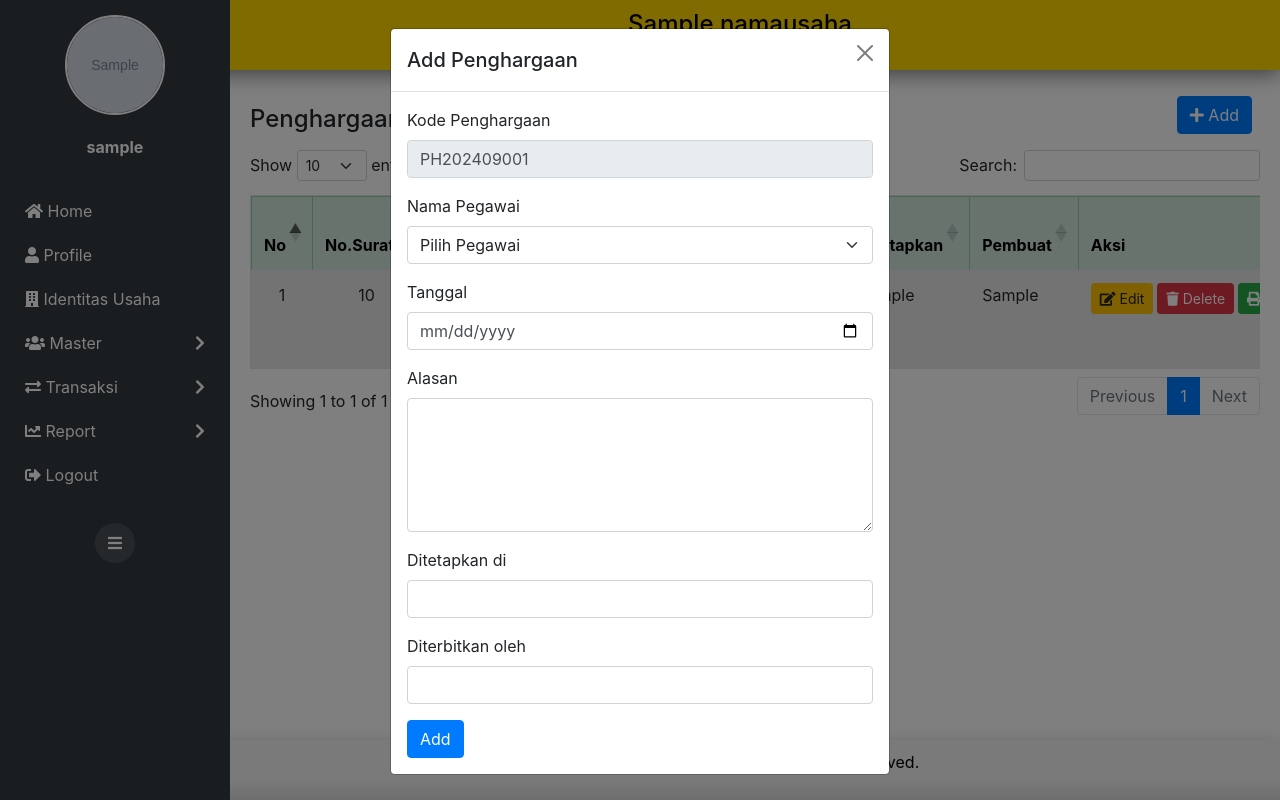
After one commit to chrisnaocta/Semester-3-Web-HRD, a PHP site: page /penghargaan.php in a window 1280 px wide, after a click on "Add". The commit adds this page. Run offline with PHP 8.4, Linux system fonts and the light colour scheme; the visitor is signed in with stand-in values (Sample User, id 1); tables that the repository leaves empty or names only in its code hold one stand-in row (values such as "Sample post"); grey boxes marked "Sample" are stand-in pictures; some libraries are stand-ins or nearby versions.

Commit message:
Menyelesaikan halaman penghargaan

```diff
--- /dev/null
+++ b/penghargaan.php
@@ -0,0 +1,341 @@
+<?php
+session_start();
+require 'config.php';
+require 'login_session.php';
+require 'read_departemen.php';
+
+$iduser = $_SESSION['iduser'];
+
+// Ambil data user dari database
+$stmt = $conn->prepare("SELECT username, foto FROM login WHERE iduser = ?");
+$stmt->bind_param("i", $iduser);
+$stmt->execute();
+$stmt->bind_result($username, $foto);
+$stmt->fetch();
+$stmt->close();
+
+// Ambil data nama usaha dan alamat dari database
+$stmt = $conn->prepare("SELECT nama, alamat FROM namausaha LIMIT 1");
+$stmt->execute();
+$stmt->bind_result($namaUsaha, $alamatUsaha);
+$stmt->fetch();
+$stmt->close();
+
+// Ambil data penghargaan dan relasi dengan pegawai
+$result = $conn->query("SELECT p.id_penghargaan, p.tanggal, p.alasan, p.idpeg, g.nama, p.ditetapkan, p.pembuat_surat FROM penghargaan p JOIN pegawai g ON p.idpeg = g.idpeg ORDER BY p.id_penghargaan DESC");
+
+// Dapatkan nomor urut terbaru untuk id_penghargaan baru
+$stmt = $conn->query("SELECT id_penghargaan FROM penghargaan ORDER BY id_penghargaan DESC LIMIT 1");
+$latestid = $stmt->fetch_assoc();
+$urut = 1;
+if ($latestid) {
+    $latestNumber = (int) substr($latestid['id_penghargaan'], 8);  // Ambil 3 digit terakhir dari id_penghargaan
+    $urut = $latestNumber + 1;
+}
+$newid = 'PH' . date('Y') . date('m') . str_pad($urut, 3, '0', STR_PAD_LEFT);
+
+// Simpan pesan ke variabel dan hapus dari session
+$message = null;
+if (isset($_SESSION['message'])) {
+    $message = $_SESSION['message'];
+    unset($_SESSION['message']);
+}
+?>
+
+<?php require 'head.php'; ?>
+<div class="wrapper">
+    <header>
+        <h4 style="text-align:center;"><?php echo htmlspecialchars($namaUsaha ?? ''); ?></h4>
+        <p style="text-align:center;"><?php echo htmlspecialchars($alamatUsaha ?? ''); ?></p>
+    </header>
+
+    <?php include 'sidebar.php'; ?>
+    <div class="content" id="content">
+        <div class="container-fluid mt-3" style="margin-left: 15px;">
+            <div class="row">
+                <div class="col-md-12 d-flex justify-content-between align-items-center">
+                    <h4>Penghargaan</h4>
+                    <div>
+                        <button type="button" class="btn btn-primary mb-3 mr-2" data-bs-toggle="modal" data-bs-target="#addPenghargaanModal"><i class='fas fa-plus'></i> Add </button>
+                    </div>
+                </div>
+            </div>
+            <div class="row">
+                <div class="col-md-12">
+                    <div class="table-responsive">
+                        <table id="penghargaanTable" class="table table-striped table-bordered table-hover">
+                            <thead class="text-center table-success">
+                                <tr>
+                                    <th>No</th>
+                                    <th>No.Surat</th>
+                                    <th>Id.Pegawai</th>
+                                    <th>Nama Pegawai</th>
+                                    <th>Tanggal</th>
+                                    <th>Alasan</th>
+                                    <th>Ditetapkan</th>
+                                    <th>Pembuat</th>
+                                    <th>Aksi</th>
+                                </tr>
+                            </thead>
+                            <tbody>
+                                <?php
+                                if ($result && $result->num_rows > 0) {
+                                    $no = 1;
+                                    while ($penghargaan = $result->fetch_assoc()) {
+                                        echo "<tr>";
+                                        echo "<td class='text-center'>" . $no++ . "</td>";
+                                        echo "<td class='text-center'>" . htmlspecialchars($penghargaan['id_penghargaan']) . "</td>";
+                                        echo "<td>" . htmlspecialchars($penghargaan['idpeg']) . "</td>";
+                                        echo "<td>" . htmlspecialchars($penghargaan['nama']) . "</td>";
+                                        echo "<td>" . htmlspecialchars($penghargaan['tanggal']) . "</td>";
+                                        echo "<td>" . htmlspecialchars($penghargaan['alasan']) . "</td>";
+                                        echo "<td>" . htmlspecialchars($penghargaan['ditetapkan']) . "</td>";
+                                        echo "<td>" . htmlspecialchars($penghargaan['pembuat_surat']) . "</td>";
+                                        echo "<td class='text-center'>";
+                                        echo "<div class='d-flex justify-content-center'>";
+                                        echo "<button class='btn btn-warning btn-sm edit-btn mr-1' data-bs-toggle='modal' data-bs-target='#editPenghargaanModal' data-id='" . htmlspecialchars($penghargaan['id_penghargaan']) . "' data-tanggal='" . htmlspecialchars($penghargaan['tanggal']) . "' data-alasan='" . htmlspecialchars($penghargaan['alasan']) . "' data-ditetapkan='" . htmlspecialchars($penghargaan['ditetapkan']) . "' data-pembuat_surat='" . htmlspecialchars($penghargaan['pembuat_surat']) ."'><i class='fas fa-edit'></i> Edit</button>";
+                                        echo "<button class='btn btn-danger btn-sm delete-btn mr-1' data-id='" . htmlspecialchars($penghargaan['id_penghargaan']) . "'><i class='fas fa-trash'></i> Delete</button>";
+                                        echo "<button class='btn btn-success btn-sm print-btn' data-id='" . htmlspecialchars($penghargaan['id_penghargaan']) . "'><i class='fas fa-print'></i> Print</button>";
+                                        echo "</div>";
+                                        echo "</td>";
+                                        echo "</tr>";
+                                    }
+                                } else {
+                                    echo "<tr><td colspan='9' class='text-center'>No data found</td></tr>";
+                                }
+                                ?>
+                            </tbody>
+                        </table>
+                    </div>
+                </div>
+            </div>
+        </div>
+    </div>
+</div>
+<?php require 'footer.php'; ?>
+</div>
+<!-- Modal Add penghargaan -->
+<div class="modal fade" id="addPenghargaanModal" tabindex="-1" aria-labelledby="addPenghargaanModalLabel" aria-hidden="true">
+    <div class="modal-dialog">
+        <div class="modal-content">
+            <div class="modal-header">
+                <h5 class="modal-title" id="addPenghargaanModalLabel">Add Penghargaan</h5>
+                <button type="button" class="btn-close" data-bs-dismiss="modal" aria-label="Close"></button>
+            </div>
+            <div class="modal-body">
+                <form action="add_penghargaan.php" method="post">
+                    <div class="mb-3">
+                        <label for="id_penghargaan" class="form-label">Kode Penghargaan</label>
+                        <input type="text" class="form-control" id="id_penghargaan" name="id_penghargaan" value="<?php echo htmlspecialchars($newid); ?>" readonly>
+                    </div>
+                    <div class="mb-3">
+                        <label for="idpeg" class="form-label">Nama Pegawai</label>
+                        <select class="form-select" id="idpeg" name="idpeg" required>
+                            <option value="" selected disabled>Pilih Pegawai</option>
+                            <?php
+                            $pegawai = $conn->query("SELECT idpeg, nama FROM pegawai ORDER BY nama");
+                            while ($row = $pegawai->fetch_assoc()) {
+                                echo "<option value='" . htmlspecialchars($row['idpeg']) . "'>" . htmlspecialchars($row['nama']) . "</option>";
+                            }
+                            ?>
+                        </select>
+                    </div>
+                    <div class="mb-3">
+                        <label for="tanggal" class="form-label">Tanggal</label>
+                        <input type="date" class="form-control" id="tanggal" name="tanggal" required>
+                    </div>
+                    <div class="mb-3">
+                        <label for="alasan" class="form-label">Alasan</label>
+                        <textarea class="form-control" id="alasan" name="alasan" rows="5" required></textarea>
+                    </div>
+                    <div class="mb-3">
+                        <label for="ditetapkan" class="form-label">Ditetapkan di</label>
+                        <input type="text" class="form-control" id="ditetapkan" name="ditetapkan" required>
+                    </div>
+                    <div class="mb-3">
+                        <label for="pembuat_surat" class="form-label">Diterbitkan oleh</label>
+                        <input type="text" class="form-control" id="pembuat_surat" name="pembuat_surat" required>
+                    </div>
+                    <button type="submit" class="btn btn-primary">Add</button>
+                </form>
+            </div>
+        </div>
+    </div>
+</div>
+
+<!-- Modal Edit Penghargaan -->
+<div class="modal fade" id="editPenghargaanModal" tabindex="-1" aria-labelledby="editPenghargaanModalLabel" aria-hidden="true">
+    <div class="modal-dialog">
+        <div class="modal-content">
+            <div class="modal-header">
+                <h5 class="modal-title" id="editPenghargaanModalLabel">Edit Penghargaan</h5>
+                <button type="button" class="btn-close" data-bs-dismiss="modal" aria-label="Close"></button>
+            </div>
+            <div class="modal-body">
+                <form action="edit_penghargaan.php" method="post">
+                    <div class="mb-3">
+                        <label for="edit_id_penghargaan" class="form-label">Kode Penghargaan</label>
+                        <input type="text" class="form-control" id="edit_id_penghargaan" name="id_penghargaan" readonly>
+                    </div>
+                    <div class="mb-3">
+                        <label for="edit_idpeg" class="form-label">Nama Pegawai</label>
+                        <select class="form-select" id="edit_idpeg" name="idpeg" required>
+                            <!-- Nama pegawai akan diisi melalui JavaScript -->
+                        </select>
+                    </div>
+                    <div class="mb-3">
+                        <label for="edit_tanggal" class="form-label">Tanggal</label>
+                        <input type="date" class="form-control" id="edit_tanggal" name="tanggal" required>
+                    </div>
+                    <div class="mb-3">
+                        <label for="edit_alasan" class="form-label">Alasan</label>
+                        <textarea class="form-control" id="edit_alasan" name="alasan" rows="5" required></textarea>
+                    </div>
+                    <div class="mb-3">
+                        <label for="ditetapkan" class="form-label">Ditetapkan di</label>
+                        <input type="text" class="form-control" id="edit_ditetapkan" name="ditetapkan" required>
+                    </div>
+                    <div class="mb-3">
+                        <label for="pembuat_surat" class="form-label">Diterbitkan oleh</label>
+                        <input type="text" class="form-control" id="edit_pembuat_surat" name="pembuat_surat" required>
+                    </div>
+                    <button type="submit" class="btn btn-primary">Save Changes</button>
+                </form>
+            </div>
+        </div>
+    </div>
+</div>
+
+<script>
+    document.addEventListener('click', function (e) {
+        if (e.target && e.target.matches('.edit-btn')) {
+            const id_penghargaan = e.target.getAttribute('data-id');
+            const tanggal = e.target.getAttribute('data-tanggal');
+            const alasan = e.target.getAttribute('data-alasan');
+            const ditetapkan = e.target.getAttribute('data-ditetapkan');
+            const pembuat_surat = e.target.getAttribute('data-pembuat_surat');
+            const idpeg = e.target.closest('tr').querySelector('td:nth-child(3)').innerText; // Ambil id pegawai dari kolom tabel
+            const namaPegawai = e.target.closest('tr').querySelector('td:nth-child(4)').innerText; // Ambil nama pegawai dari kolom tabel
+
+            document.getElementById('edit_id_penghargaan').value = id_penghargaan;
+            document.getElementById('edit_tanggal').value = tanggal;
+            document.getElementById('edit_alasan').value = alasan;
+            document.getElementById('edit_ditetapkan').value = ditetapkan;
+            document.getElementById('edit_pembuat_surat').value = pembuat_surat;
+
+            // Set nama pegawai yang sesuai di combobox
+            const editPegawaiSelect = document.getElementById('edit_idpeg');
+            editPegawaiSelect.innerHTML = `<option value="${idpeg}">${namaPegawai}</option>`;
+
+            // Ketika combobox di klik, load seluruh nama pegawai dari database
+            editPegawaiSelect.addEventListener('click', function() {
+                $.ajax({
+                    url: 'get_pegawai_list.php', // Buat file terpisah untuk mengambil list pegawai
+                    method: 'GET',
+                    success: function(response) {
+                        editPegawaiSelect.innerHTML = response;
+                        editPegawaiSelect.value = idpeg; // Pastikan pegawai yang dipilih tetap terpilih
+                    },
+                    error: function(xhr, status, error) {
+                        console.error('Failed to fetch pegawai list:', error);
+                    }
+                });
+            }, { once: true }); // Only load the pegawai list once when clicked
+        }
+    });
+</script>
+
+<!-- Bootstrap JavaScript -->
+<script src="https://cdn.jsdelivr.net/npm/bootstrap@5.1.3/dist/js/bootstrap.bundle.min.js"></script>
+<!-- jQuery -->
+<script src="https://code.jquery.com/jquery-3.6.0.min.js"></script>
+<!-- DataTables -->
+<script src="https://cdn.datatables.net/1.11.5/js/jquery.dataTables.min.js"></script>
+<script src="https://cdn.datatables.net/1.11.5/js/dataTables.bootstrap5.min.js"></script>
+
+<script>
+    // Menampilkan semua fasilitas pada tabel pada bootstrap
+    $('#penghargaanTable').DataTable({
+        "paging": true,
+        "lengthChange": true,
+        "searching": true,
+        "ordering": true,
+        "info": true,
+        "autoWidth": false
+    });
+
+    // Menangani modal edit
+    document.addEventListener('click', function (e) {
+        if (e.target && e.target.matches('.edit-btn')) {
+            const id_penghargaan = e.target.getAttribute('data-id');
+            const tanggal = e.target.getAttribute('data-tanggal');
+            const alasan = e.target.getAttribute('data-alasan');
+            const ditetapkan = e.target.getAttribute('data-ditetapkan');
+            const pembuat_surat = e.target.getAttribute('data-pembuat_surat');
+
+            document.getElementById('edit_id_penghargaan').value = id_penghargaan;
+            document.getElementById('edit_tanggal').value = tanggal;
+            document.getElementById('edit_alasan').value = alasan;
+            document.getElementById('edit_ditetapkan').value = ditetapkan;
+            document.getElementById('edit_pembuat_surat').value = pembuat_surat;
+        }
+    });
+
+    // Handle delete button click
+    $(document).on('click', '.delete-btn', function() {
+        var id_penghargaan = $(this).data('id');
+        Swal.fire({
+            title: 'Are you sure?',
+            text: 'Apa benar data tersebut dihapus',
+            icon: 'warning',
+            showCancelButton: true,
+            confirmButtonColor: '#3085d6',
+            cancelButtonColor: '#d33',
+            confirmButtonText: 'Yes, delete it!'
+        }).then((result) => {
+            if (result.isConfirmed) {
+                $.ajax({
+                    url: 'delete_penghargaan.php',
+                    type: 'POST',
+                    data: { id_penghargaan: id_penghargaan },
+                    success: function(response) {
+                        console.log(response); // Debugging
+                        if (response.includes('Success')) {
+                            Swal.fire(
+                                'Deleted!',
+                                'Data berhasil dihapus.',
+                                'success'
+                            ).then(function() {
+                                location.reload();
+                            });
+                        } else {
+                            Swal.fire(
+                                'Error!',
+                                response,
+                                'error'
+                            );
+                        }
+                    },
+                    error: function(xhr, status, error) {
+                        console.log(xhr.responseText); // Debugging
+                        Swal.fire(
+                            'Error!',
+                            'An error occurred: ' + error,
+                            'error'
+                        );
+                    }
+                });
+            }
+        });
+    });
+
+    //Print ke PDF
+    document.addEventListener('DOMContentLoaded', function() {
+        document.querySelectorAll('.print-btn').forEach(function(button) {
+            button.addEventListener('click', function() {
+                var id = this.getAttribute('data-id');
+                window.open('print_penghargaan.php?id=' + id, '_blank');
+            });
+        });
+    });
+</script>
--- a/sidebar.php
+++ b/sidebar.php
@@ -22,7 +22,7 @@
         <li><a href="profile.php"><span><i class="fas fa-user"></i> Profile</span></a></li>
         <li><a href="namausaha.php"><span><i class="fas fa-building"></i> Identitas Usaha</span></a></li>
         <li>
-            <a href="#" class="menu-toggle"><span><i class="fas fa-users"></i> Master</span><i class="fas fa-chevron-right arrow"></i></a>
+            <a class="menu-toggle"><span><i class="fas fa-users"></i> Master</span><i class="fas fa-chevron-right arrow"></i></a>
             <ul class="sub-menu">
                 <li><a href="departemen.php"><span>Departemen</span></a></li>
                 <li><a href="jabatan.php"><span>Jabatan</span></a></li>
@@ -32,10 +32,10 @@
         <li>
             <a href="#" class="menu-toggle"><span><i class="fas fa-exchange-alt"></i> Transaksi</span><i class="fas fa-chevron-right arrow"></i></a>
             <ul class="sub-menu">
-                <li><a href="Peringatan.php"><span>Peringatan</span></a></li>
-                <li><a href="#"><span>Penghargaan</span></a></li>
-                <li><a href="#"><span>Izin</span></a></li>
-                <li><a href="#"><span>Cuti</span></a></li>
+                <li><a href="peringatan.php"><span>Peringatan</span></a></li>
+                <li><a href="penghargaan.php"><span>Penghargaan</span></a></li>
+                <li><a href="izin.php"><span>Izin</span></a></li>
+                <li><a href="cuti.php"><span>Cuti</span></a></li>
             </ul>
         </li>
         <li>
```
Also changed, not shown: add_penghargaan.php (added, +57 -0 lines), delete_penghargaan.php (added, +21 -0 lines), edit_penghargaan.php (added, +43 -0 lines), print_penghargaan.php (added, +117 -0 lines), foto_peg/P003.jpg (added).
